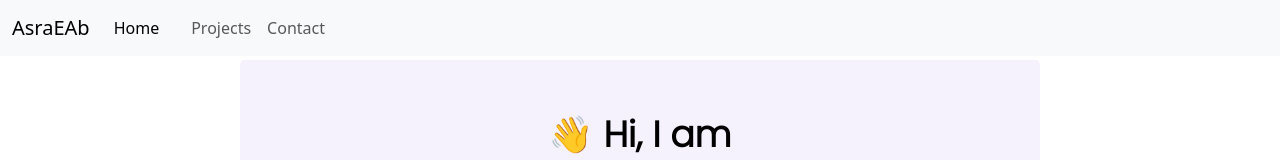
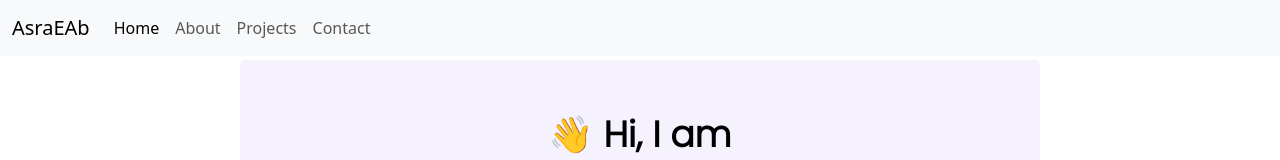
Before and after one commit to AsraeAb/Responsive-week4, a plain HTML site: page index.html in a window 1280 px wide. Shown: the top 160 px of the page. Drawn offline with nearby package versions, Linux system fonts and the light colour scheme.

Commit message:
added html

```diff
--- a/index.html
+++ b/index.html
@@ -45,7 +45,7 @@
               <a class="nav-link active" href="index.html">Home</a>
             </li>
             <li class="nav-item">
-              <a class="nav-link" href="about.html"></a>
+              <a class="nav-link" href="about.html">About</a>
             </li>
             <li class="nav-item">
               <a class="nav-link" href="project.html">Projects</a>
```
